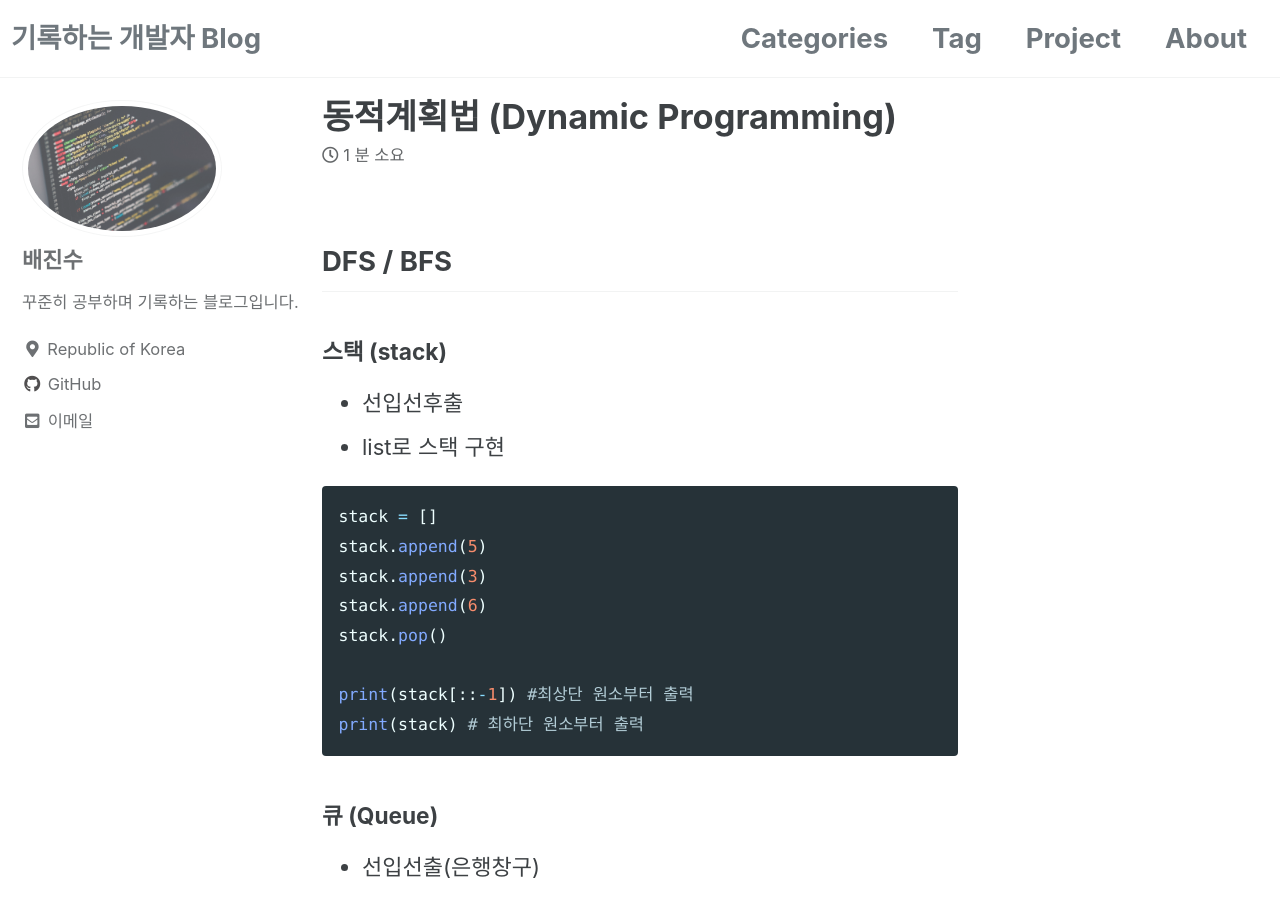
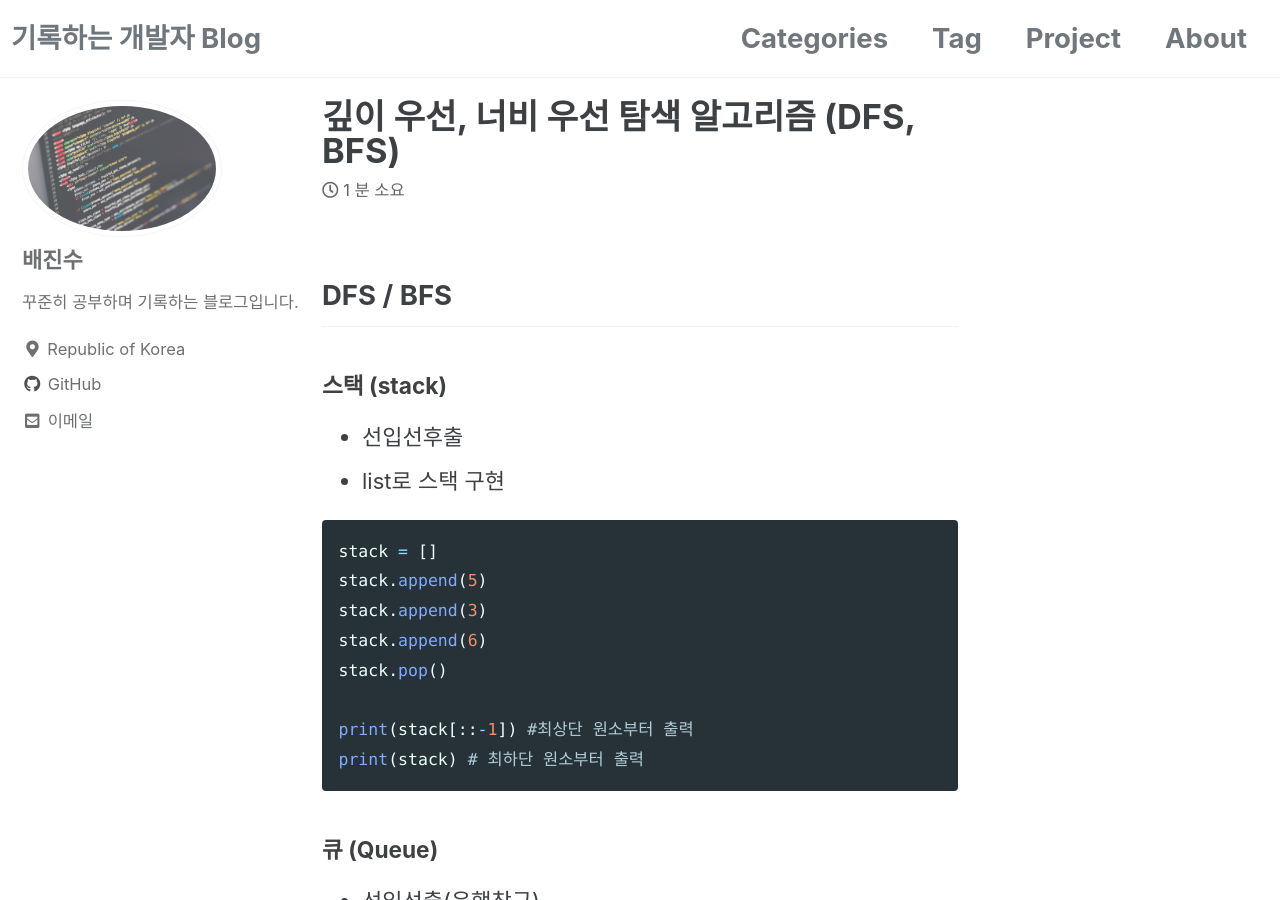
Before and after one commit to baejinsoo/baejinsoo.github.io, a Jekyll site: the page built from _posts/algorithm/2021-1-31-dfs_bfs.md, in a window 1280 px wide and 900 px high. Built offline with Jekyll 4.4.1, drawn with Linux system fonts in a browser that asks for light colours; cached includes are drawn as plain includes; comment, search, counter and statistics services are not loaded.

Commit message:
이름 변경

```diff
--- a/_posts/algorithm/2021-1-31-dfs_bfs.md
+++ b/_posts/algorithm/2021-1-31-dfs_bfs.md
@@ -1,6 +1,6 @@
 ---
-title: "동적계획법 (Dynamic Programming)"
-excerpt: "다이나믹 프로그래밍 알고리즘"
+title: "깊이 우선, 너비 우선 탐색 알고리즘 (DFS, BFS)"
+excerpt: "탐색 알고리즘"
 categories:
   - 알고리즘
 last_modified_at: 2021-01-31
```
